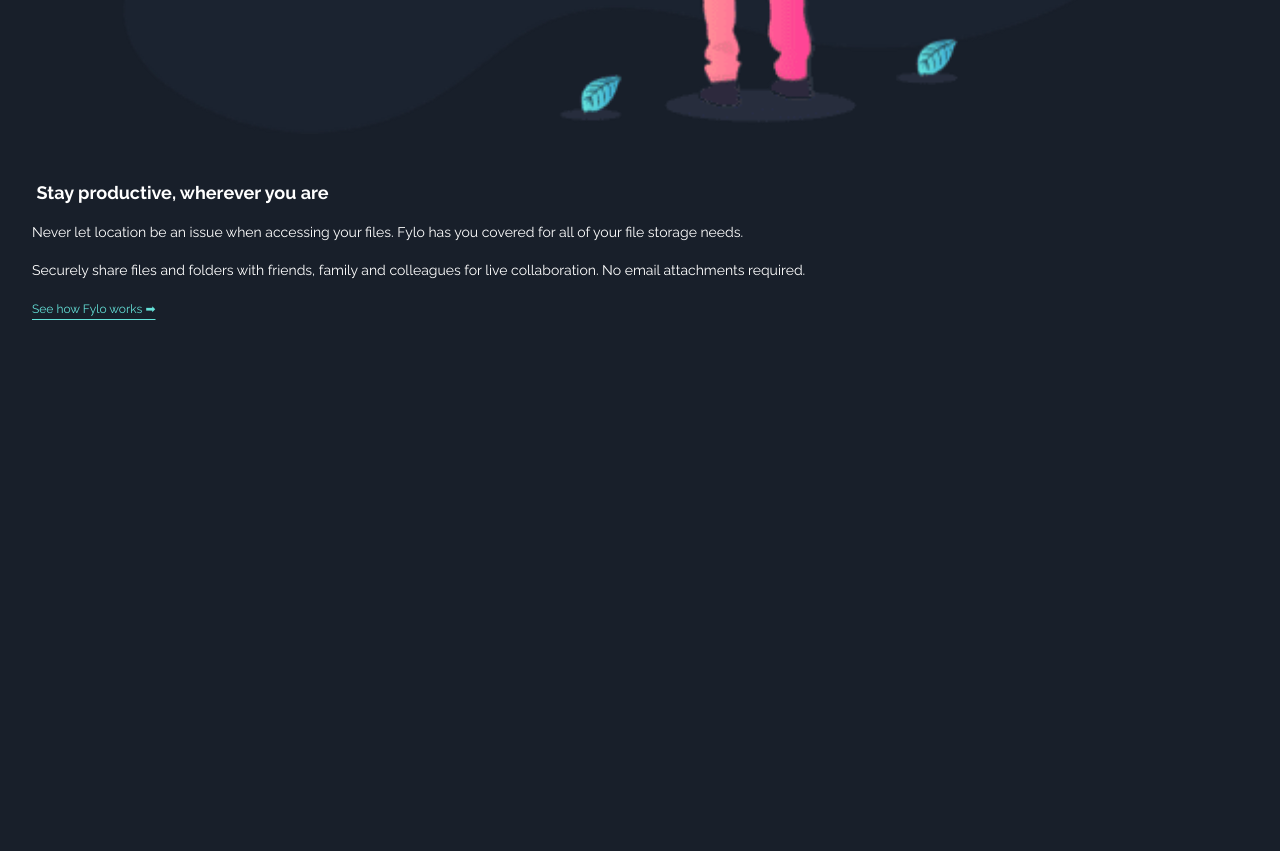
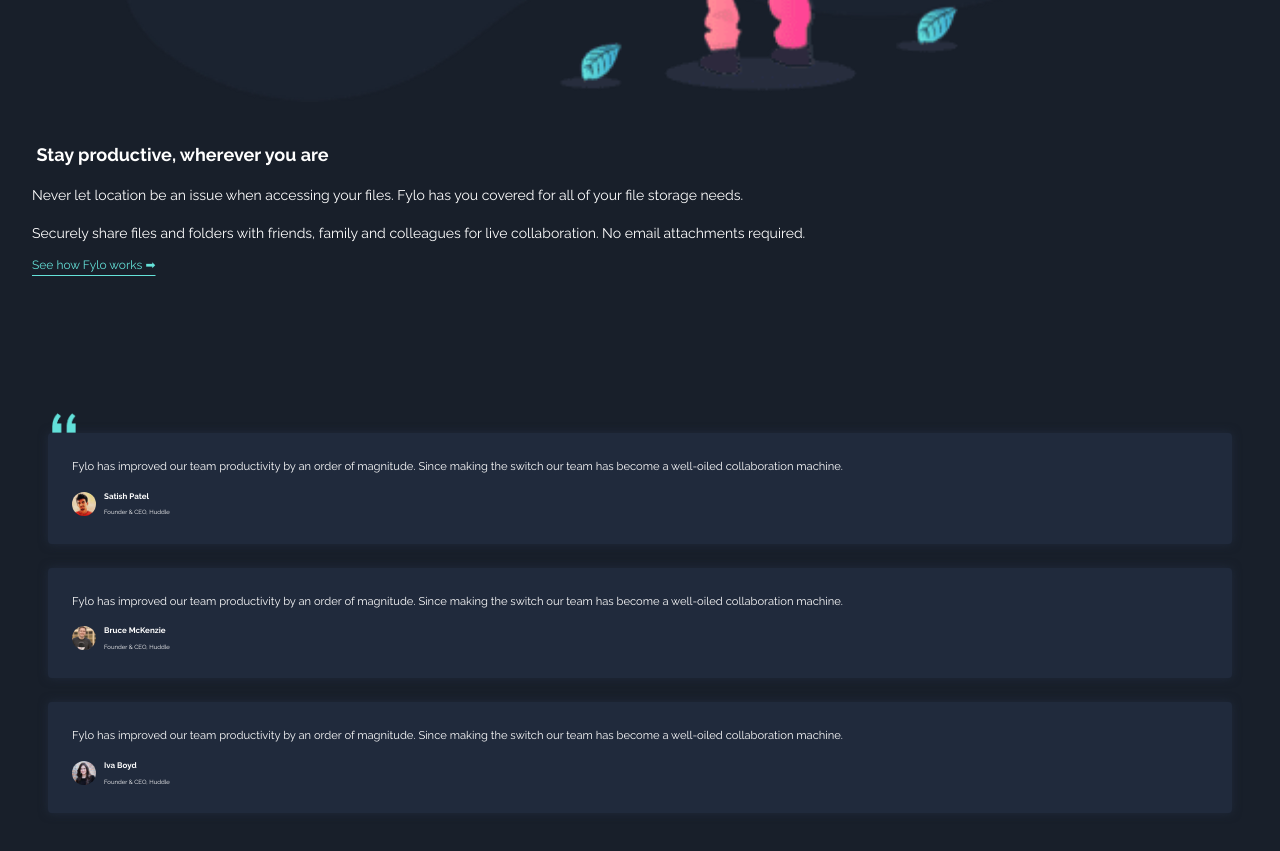
Before and after one commit to josr13/fylo-dark-theme-landing-page, a React (Vite) app: page / in a window 1280 px wide. Shown: the part 3180-4031 px from the top of the page. Built offline with nearby package versions, Linux system fonts and the light colour scheme.

Commit message:
Add Testimonials component and styles

```diff
--- a/src/App.jsx
+++ b/src/App.jsx
@@ -2,6 +2,7 @@
 import Hero from "./components/Hero";
 import Feature from "./components/Feature";
 import Info from "./components/Info";
+import Testimonials from "./components/Testimonials";
 
 export default function App() {
   return (
@@ -62,6 +63,37 @@
         }
         more={"See how Fylo works ➡"}
       />
+      <section className="testimWrapper">
+        <img
+          src="/assets/bg-quotes.png"
+          alt="Quote icon"
+          className="quote-icon"
+        />
+        <Testimonials
+          quote={
+            "Fylo has improved our team productivity by an order of magnitude. Since making the switch our team has become a well-oiled collaboration machine."
+          }
+          picture={"/assets/profile-1.jpg"}
+          customer={"Satish Patel"}
+          position={"Founder & CEO, Huddle"}
+        />
+        <Testimonials
+          quote={
+            "Fylo has improved our team productivity by an order of magnitude. Since making the switch our team has become a well-oiled collaboration machine."
+          }
+          picture={"/assets/profile-2.jpg"}
+          customer={"Bruce McKenzie"}
+          position={"Founder & CEO, Huddle"}
+        />
+        <Testimonials
+          quote={
+            "Fylo has improved our team productivity by an order of magnitude. Since making the switch our team has become a well-oiled collaboration machine."
+          }
+          picture={"/assets/profile-3.jpg"}
+          customer={"Iva Boyd"}
+          position={"Founder & CEO, Huddle"}
+        />
+      </section>
     </>
   );
 }
--- a/src/components/Info.jsx
+++ b/src/components/Info.jsx
@@ -3,7 +3,7 @@
 export default function Info({ src, alt, heading, body1, body2, more }) {
   return (
     <section className="infoWrapper">
-      <img className="heroImg bg-main" src={src} alt={alt} />
+      <img className="infoImg" src={src} alt={alt} />
       <div className="infoDesc">
         <h2 className="infoHeading">{heading}</h2>
         <p className="infoBody">{body1}</p>
--- /dev/null
+++ b/src/components/Testimonials.jsx
@@ -0,0 +1,18 @@
+import React from "react";
+
+export default function Testimonials({ quote, picture, customer, position }) {
+  return (
+    <article className="testim">
+      <p className="testimQuote">{quote}</p>
+      <div className="testimProfile">
+        <img
+          src={picture}
+          alt={"Profile picture of " + customer}
+          className="testimPicture"
+        />
+        <h6 className="testimCustomer">{customer}</h6>
+        <p className="testimPosition">{position}</p>
+      </div>
+    </article>
+  );
+}
--- a/src/index.css
+++ b/src/index.css
@@ -129,24 +129,28 @@
 }
 
 .infoWrapper {
-  display: grid;
-  grid-template-columns: 1fr;
-  grid-template-rows: repeat(2, 1fr);
-  padding: 1em 0;
+  display: flex;
+  flex-direction: column;
+  padding: 1em 2em;
   line-height: 1.5em;
+  row-gap: 2em;
+}
+
+.infoImg {
+  padding: 0;
+  width: 100%;
 }
 
 .infoHeading {
   font-size: large;
-  padding-left: 0.25em;
-}
-
-.infoDesc {
-  padding: 1em 2em;
+  margin: 0;
+  padding: 0.5em 0 0.5em 0.25em;
 }
 
 .infoBody {
   font-size: 14px;
+  margin: 0;
+  padding: 0.5em 0;
 }
 
 .infoMore {
@@ -154,4 +158,59 @@
   color: var(--cyan);
   text-decoration: underline;
   text-underline-offset: 0.5em;
+  padding: 0.5em 0;
 }
+
+.testimWrapper {
+  display: flex;
+  flex-direction: column;
+  padding: 6em 3em;
+  gap: 1.5em;
+}
+
+.quote-icon {
+  height: min-content;
+  width: 1.75em;
+  position: relative;
+  bottom: -1.5em;
+  padding-left: 0.25em;
+}
+
+.testim {
+  padding: 1.5em;
+  background: var(--bg-testimonial);
+  border-radius: 4px;
+  box-shadow: 0px 0px 10px var(--bg-testimonial);
+}
+
+.testimQuote {
+  font-size: 0.7em;
+  padding-bottom: 1em;
+  margin: 0;
+  line-height: 1.75em;
+}
+
+.testimProfile {
+  display: grid;
+  grid-template-columns: 2em 1fr;
+  grid-template-rows: repeat(2, 1em);
+  align-items: center;
+}
+
+.testimPicture {
+  height: 1.5em;
+  width: 1.5em;
+  border-radius: 50%;
+  margin: 0;
+  grid-area: 1 / 1 / 3 / 2;
+}
+
+.testimCustomer {
+  font-size: 0.5em;
+  margin: 0;
+}
+
+.testimPosition {
+  font-size: 0.25em;
+  margin: 0;
+}
```
